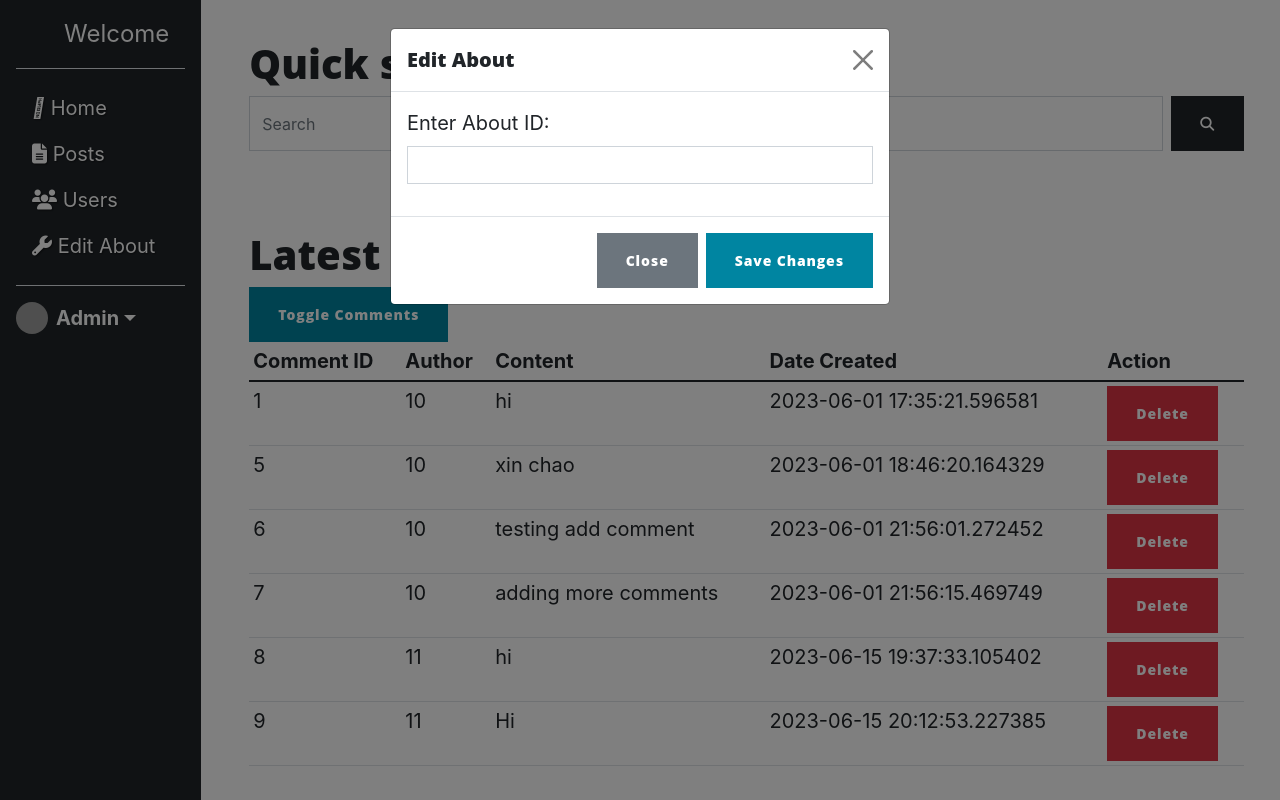
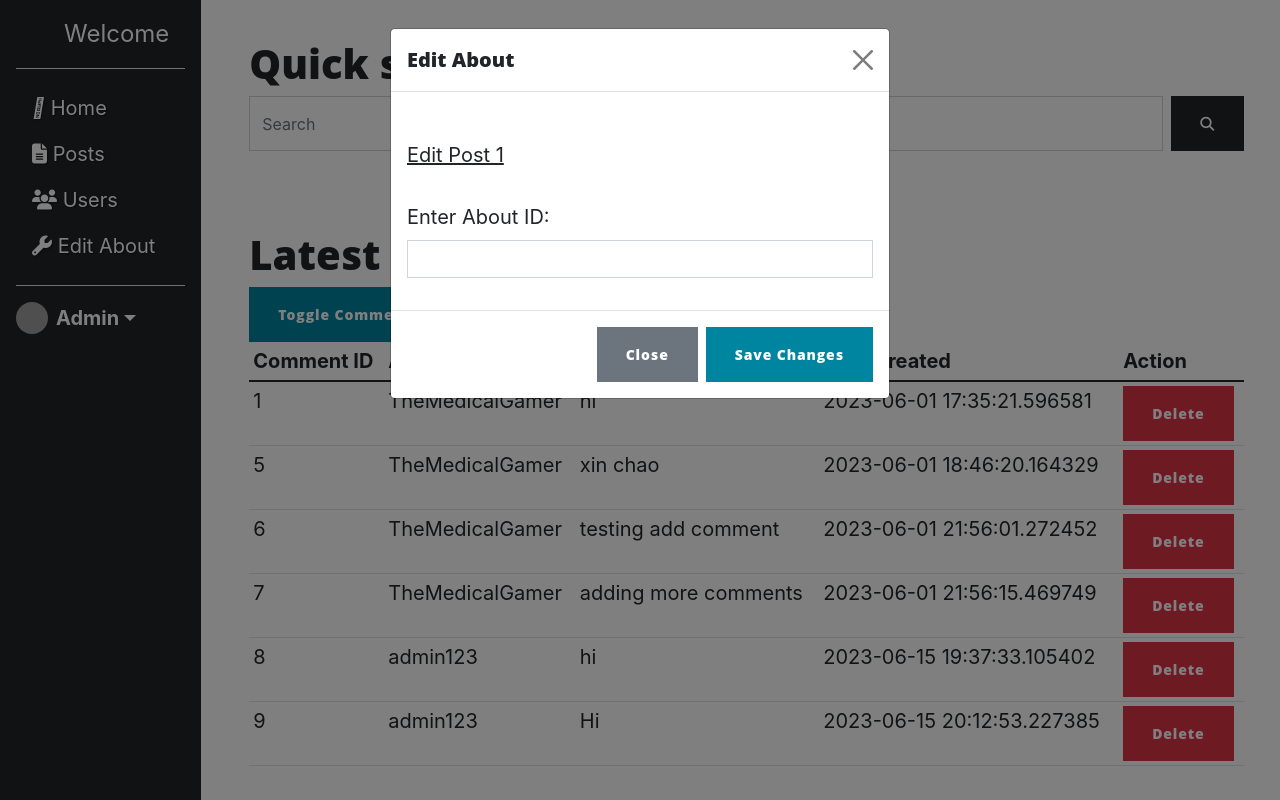
Before and after one commit to LifeLiveOn/DynamicFlaskBlog, a Flask app: page /dashboard/ in a window 1280 px wide, after a click on "Edit About". Run offline with Flask 2, Linux system fonts and the light colour scheme; a user stored in the database is signed in; data comes from the database, SQL or seed files in the repository; some libraries are stand-ins or nearby versions; grey boxes are pictures that could not be loaded.

```diff
--- a/BetterBlog/control/adminPanel.py
+++ b/BetterBlog/control/adminPanel.py
@@ -41,8 +41,10 @@ def dashboard():
     """
     page = request.args.get('page', 1, type=int)
     pagination = Comment.query.order_by(Comment.date_created).paginate(page=page, per_page=10)
-    print(pagination.items)
-    return render_template("admin/adminbase.html", comments=pagination, pagination=pagination)
+    post = About.query.first()
+    # print(post.id)
+    # print(pagination.items)
+    return render_template("admin/adminbase.html", comments=pagination, pagination=pagination, post=post)
 
 
 @manage.route('/users')
--- a/BetterBlog/templates/admin/adminbase.html
+++ b/BetterBlog/templates/admin/adminbase.html
@@ -101,7 +101,7 @@
                             {% for comment in pagination.items %}
                             <tr>
                                 <td>{{ comment.id }}</td>
-                                <td>{{ comment.author }}</td>
+                                <td>{{ comment.author|getName }}</td>
                                 <td>{% if comment.content|length > 50 %}
                                     <textarea class="form-control"
                                               onclick="this.style.height = 'auto'; this.style.height = this.scrollHeight + 'px'"
@@ -217,6 +217,10 @@
             <form action="{{ url_for('adminPanel.edit_about') }}" method="POST">
                 <div class="modal-body">
                     <div class="mb-3">
+                        {% if post.id %}
+                        <p><a href="{{ url_for('adminPanel.edit_post', post_id=post.id) }}">Edit Post {{ post.id }}</a>
+                        </p>
+                        {% endif %}
                         <label class="form-label" for="aboutId">Enter About ID:</label>
                         <input class="form-control" id="aboutId" name="id" required type="number">
                     </div>
--- a/BetterBlog/templates/admin/editAbout.html
+++ b/BetterBlog/templates/admin/editAbout.html
@@ -5,8 +5,12 @@
 <form action="{{ url_for('adminPanel.edit_about') }}" method="POST">
     {{ form.csrf_token }}
     <div class="mb-3">
-        <label class="form-label" for="id">About Me Post ID</label>
+
+        <!-- Make sure the post variable is available in the context when rendering this template -->
+
+        <label class="form-label" for="id">Choose Other Post ID</label>
         <input class="form-control" id="id" name="id" type="number" value="{{ form.id.data }}">
+
     </div>
     <button class="btn btn-primary" type="submit">Save</button>
 </form>
```
